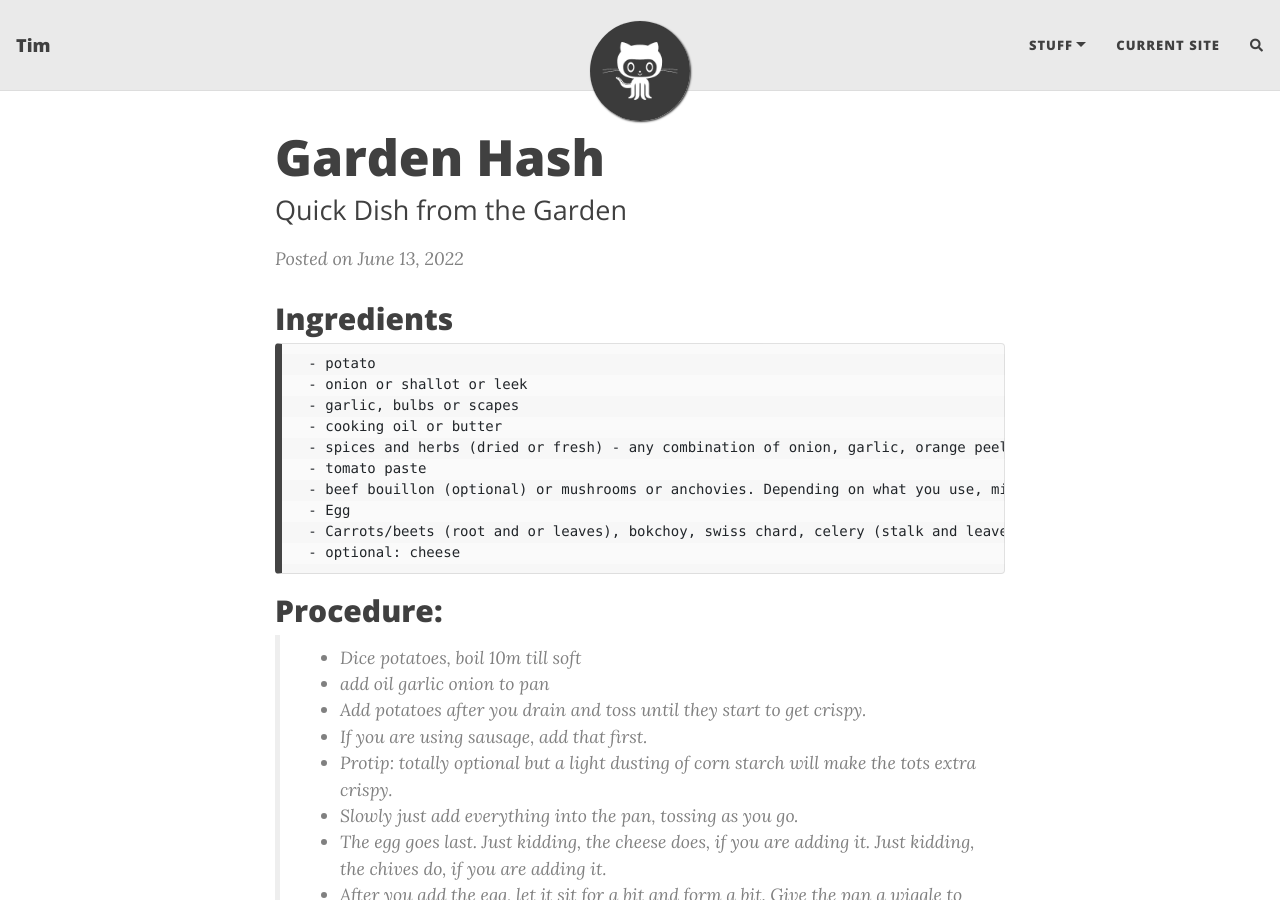
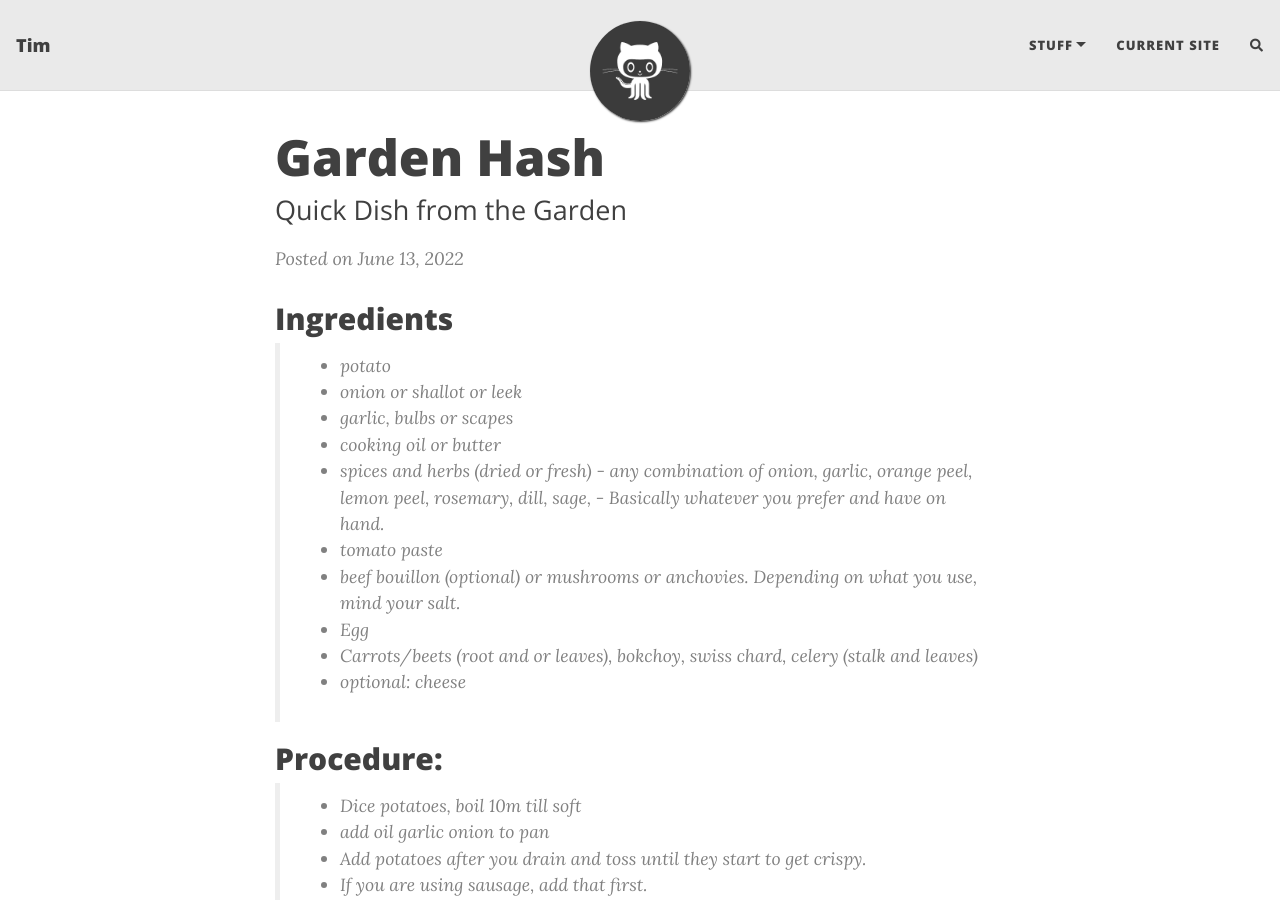
Before and after one commit to mroysterhead/mroysterhead.github.io, a Jekyll site: the page built from _posts/2022-06-13-gardenhash.md, in a window 1280 px wide and 900 px high. Built offline with Jekyll 4.4.1, drawn with Linux system fonts in a browser that asks for light colours; nearby versions of some CDN libraries; comment, search, counter and statistics services are not loaded; part of the change alters nothing that is shown.

````diff
--- a/_posts/2022-06-13-gardenhash.md
+++ b/_posts/2022-06-13-gardenhash.md
@@ -9,18 +9,18 @@ tags: [food, lunch, dinner, hash, quick and easy]
 comments: true
 ---
 ## Ingredients
-```
-  - potato
-  - onion or shallot or leek
-  - garlic, bulbs or scapes
-  - cooking oil or butter
-  - spices and herbs (dried or fresh) - any combination of onion, garlic, orange peel, lemon peel, rosemary, dill, sage, - Basically whatever you prefer and have on hand.
-  - tomato paste
-  - beef bouillon (optional) or mushrooms or anchovies. Depending on what you use, mind your salt.
-  - Egg
-  - Carrots/beets (root and or leaves), bokchoy, swiss chard, celery (stalk and leaves)
-  - optional: cheese
-```
+
+  >- potato
+  >- onion or shallot or leek
+  >- garlic, bulbs or scapes
+  >- cooking oil or butter
+  >- spices and herbs (dried or fresh) - any combination of onion, garlic, orange peel, lemon peel, rosemary, dill, sage, - Basically whatever you prefer and have on hand.
+  >- tomato paste
+  >- beef bouillon (optional) or mushrooms or anchovies. Depending on what you use, mind your salt.
+  >- Egg
+  >- Carrots/beets (root and or leaves), bokchoy, swiss chard, celery (stalk and leaves)
+  >- optional: cheese
+
 ## Procedure:
 
   >- Dice potatoes, boil 10m till soft
````
